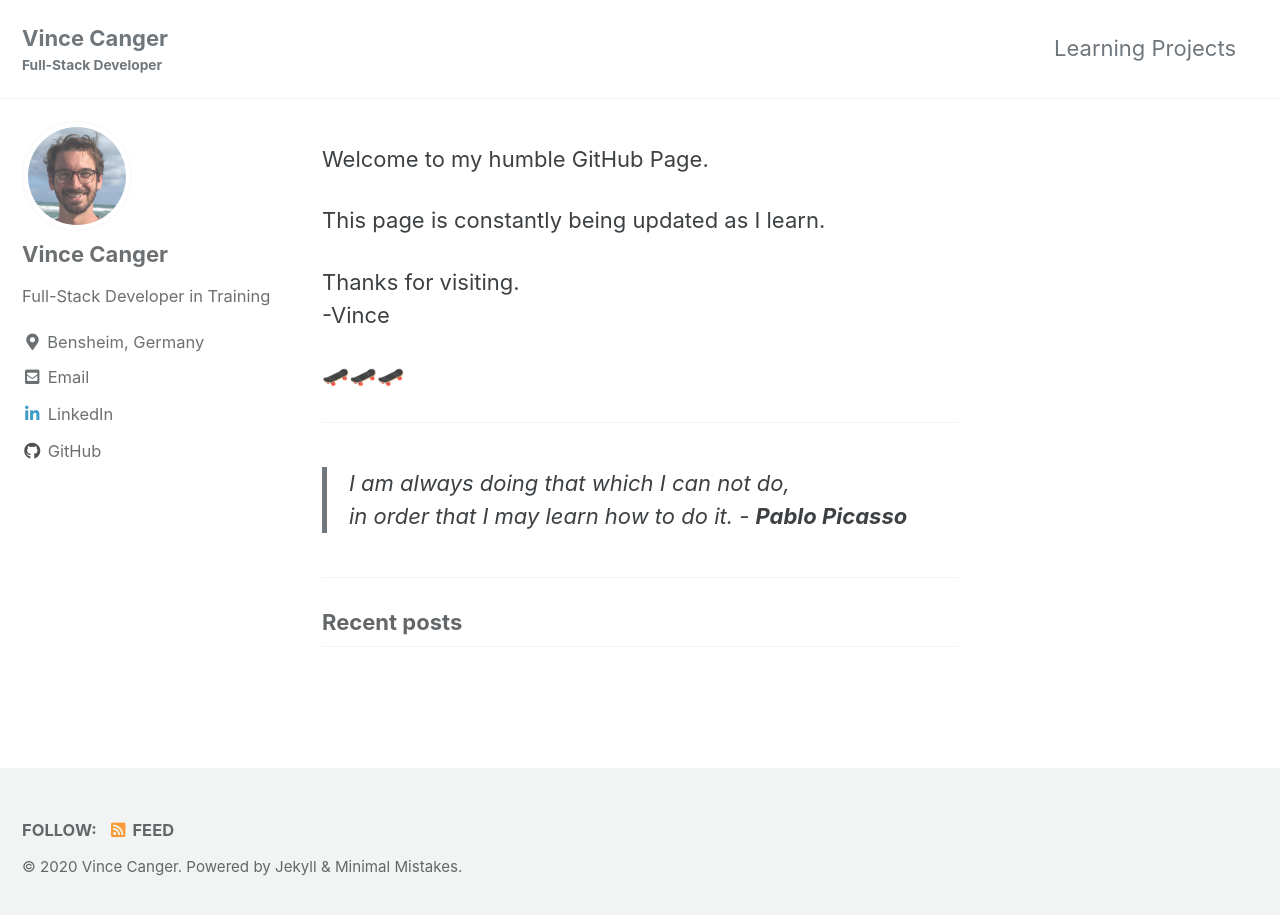
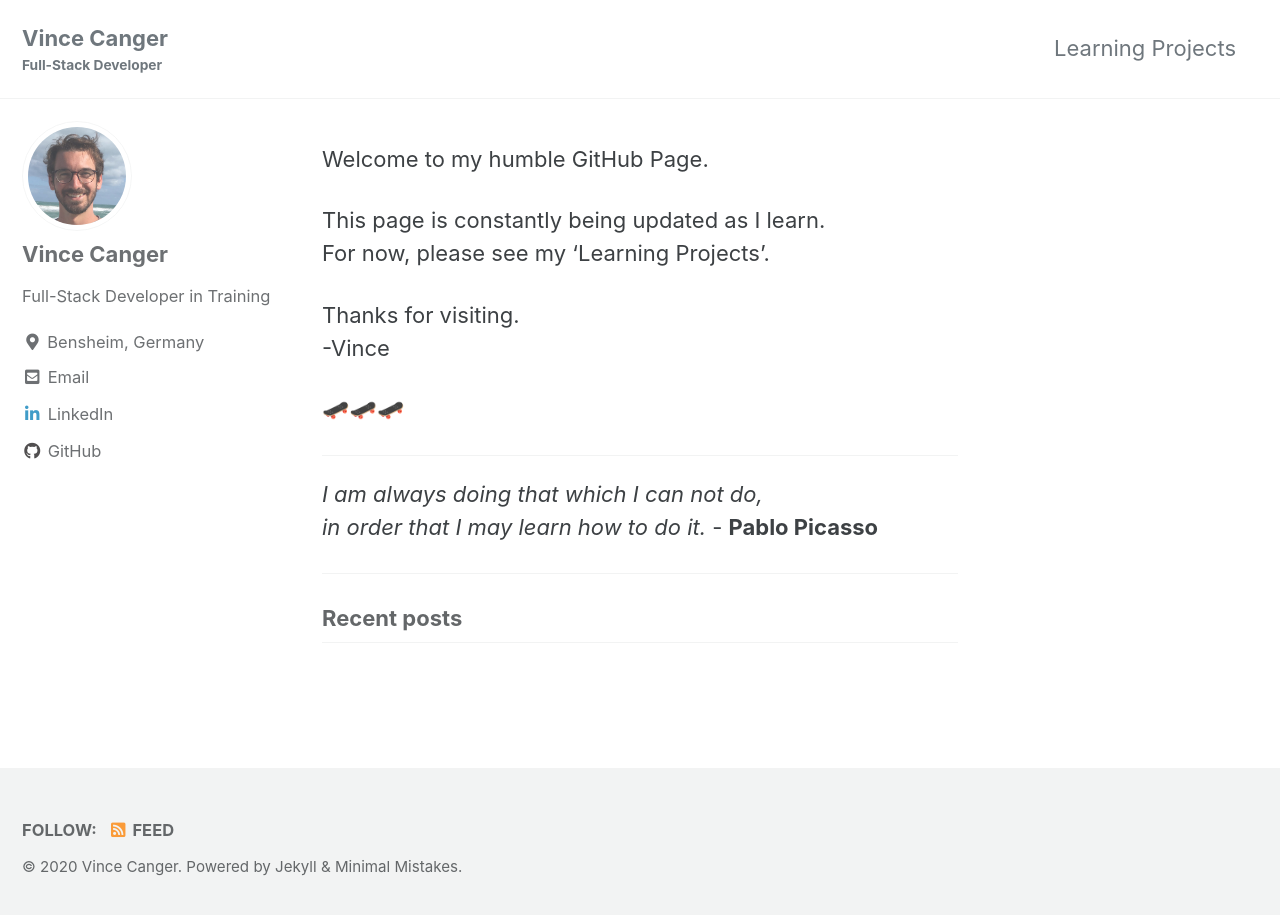
Before and after one commit to vincanger/vincanger.github.io, a Jekyll site: the page built from index.md, in a window 1280 px wide and 923 px high. Shown: the top 915 px of the window. Built offline with Jekyll 4.4.1, drawn with Linux system fonts in a browser that asks for light colours; cached includes are drawn as plain includes.

Commit message:
Update index.md

```diff
--- a/index.md
+++ b/index.md
@@ -6,6 +6,7 @@
 Welcome to my humble GitHub Page.
 
 This page is constantly being updated as I learn.
+For now, please see my 'Learning Projects'.
 
 Thanks for visiting.
 -Vince
@@ -15,7 +16,7 @@
 
 ----
 
-> _I am always doing that which I can not do,_
-> _in order that I may learn how to do it._  - **Pablo Picasso**
+ _I am always doing that which I can not do,_
+ _in order that I may learn how to do it._  - **Pablo Picasso**
 
 ---
```
